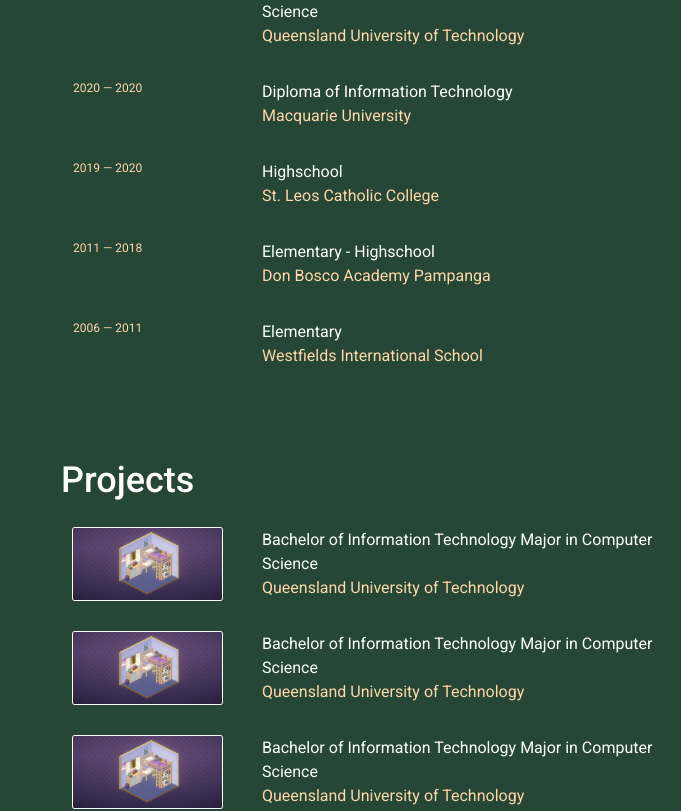
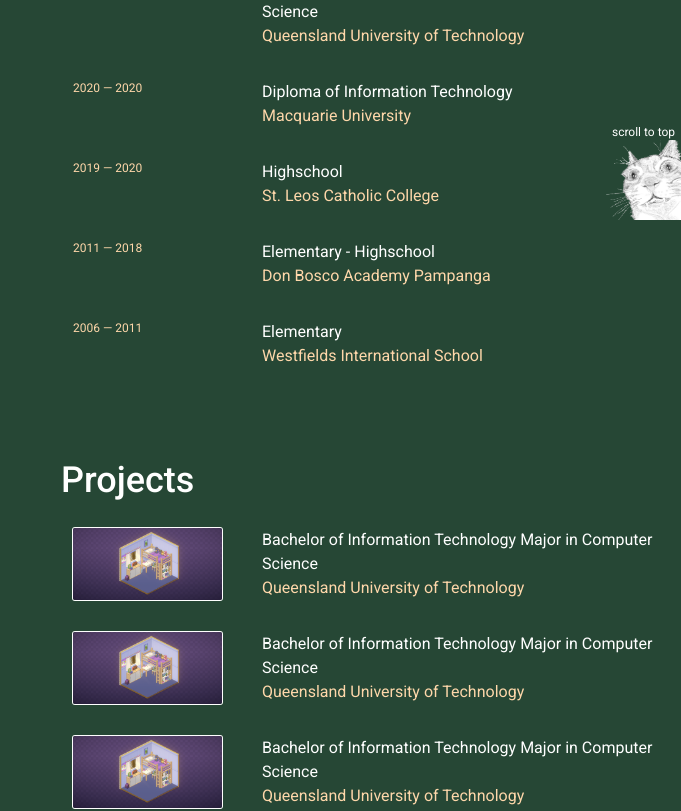
Before and after one commit to RRDavidd/personal-portfolio-rr, a Next.js app: page / in a window 1280 px wide. Shown: the part 740-1551 px from the top of the page, without its empty margins (599-1280 px from the left). Built offline with nearby package versions, Linux system fonts and the light colour scheme.

Commit message:
Final cat test hopefully

```diff
--- a/src/app/_components/cats/Sidecats.tsx
+++ b/src/app/_components/cats/Sidecats.tsx
@@ -27,14 +27,12 @@
         <Image src="/cat1.png" width={275} height={250} alt="crazy-cat-1" />
         <p className="text-xs">stinker cat</p>
       </figure>
-      {displayCat &&
-        <Link href="/">
-          <figure className={`fixed right-0 bottom-0 transition-all`}>
-            <p className="text-xs text-center">scroll to top</p>
-            <Image src="/cat5.png" width={75} height={250} alt="crazy-cat-1" />
-          </figure>
-        </Link>
-      }
+      <Link href="/">
+        <figure className={`fixed right-0 ${displayCat ? "bottom-0 transition-all" : "-bottom-40 transition-all"} `}>
+          <p className="text-xs text-center">scroll to top</p>
+          <Image src="/cat5.png" width={75} height={250} alt="crazy-cat-1" />
+        </figure>
+      </Link>
     </>
   )
 }
```
